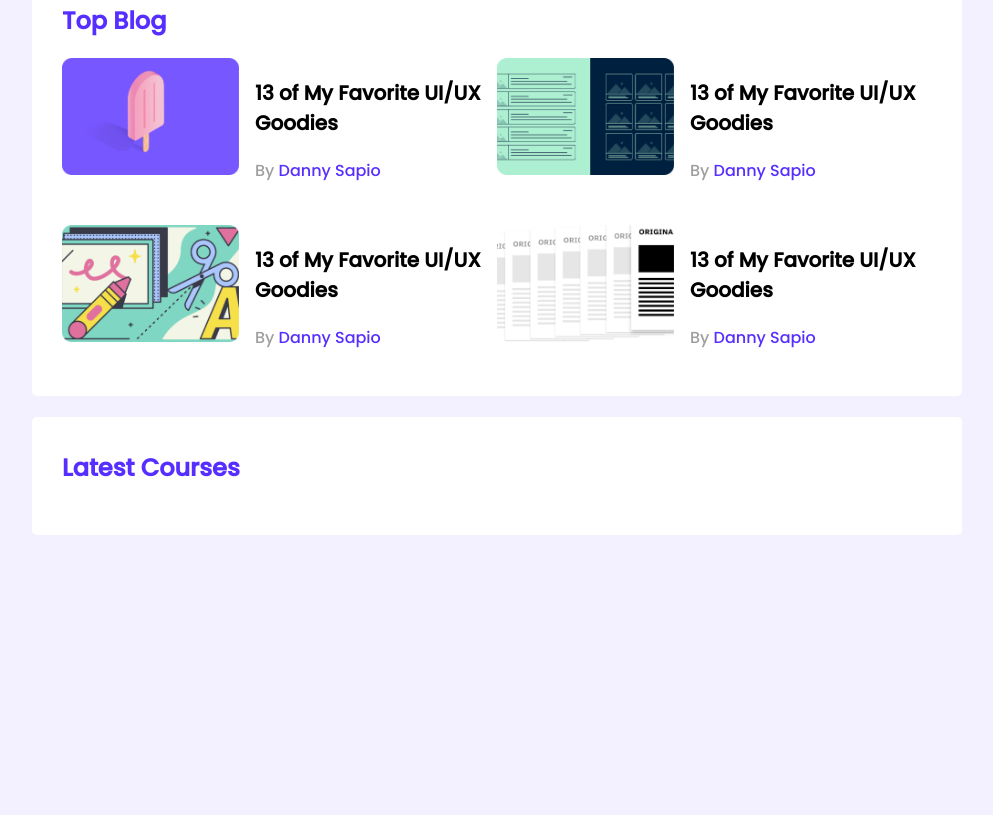
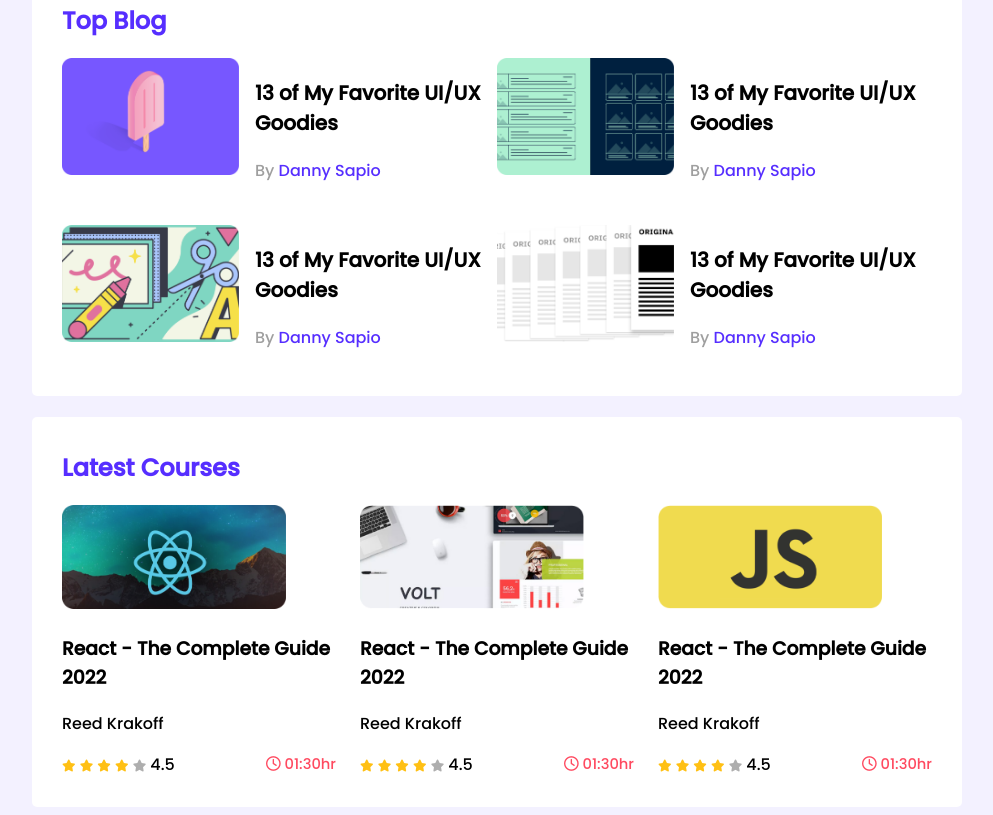
Before and after one commit to opuzayed/leader-board-css3, a plain HTML site: page index.html in a window 1280 px wide. Shown: the part 329-1144 px from the top of the page, without its empty margins (143-1136 px from the left). Before the commit the page ends 872 px from the top, so only its background shows below. Drawn offline with Linux system fonts and the light colour scheme.

Commit message:
changes lot of thing in html and css file

```diff
--- a/index.html
+++ b/index.html
@@ -5,6 +5,8 @@
     <meta http-equiv="X-UA-Compatible" content="IE=edge" />
     <meta name="viewport" content="width=device-width, initial-scale=1.0" />
     <title>Leader-Board</title>
+    <!-- font-awesome -->
+    <script src="https://kit.fontawesome.com/4f9e708144.js" crossorigin="anonymous"></script>
     <!-- stylesheet -->
     <link rel="stylesheet" href="/styles/style.css" />
   </head>
@@ -90,6 +92,77 @@
       <!-- Latest Courses -->
       <section class="container">
         <h2 class="section-title">Latest Courses</h2>
+        <div class="courses">
+          <div class="course">
+            <div class="course-banner">
+              <img src="/images/courses/course-1.png" alt="">
+            </div>
+            <div class="course-detail">
+              <h3 class="course-title">React - The Complete Guide 2022</h3>
+              <p class="course-author">Reed Krakoff</p>
+              <div class="course-info">
+                <div>
+                  <i class="fa-solid fa-star filled"></i>
+                  <i class="fa-solid fa-star filled"></i>
+                  <i class="fa-solid fa-star filled"></i>
+                  <i class="fa-solid fa-star filled"></i>
+                  <i class="fa-solid fa-star empty"></i>
+                  <span>4.5</span>
+                </div>
+                <div class="course-duration">
+                  <i class="fa-regular fa-clock"></i>
+                  01:30hr
+                </div>
+              </div>
+            </div>
+          </div>
+          <div class="course">
+            <div class="course-banner">
+              <img src="/images/courses/course-2.png" alt="">
+            </div>
+            <div class="course-detail">
+              <h3 class="course-title">React - The Complete Guide 2022</h3>
+              <p class="course-author">Reed Krakoff</p>
+              <div class="course-info">
+                <div>
+                  <i class="fa-solid fa-star filled"></i>
+                  <i class="fa-solid fa-star filled"></i>
+                  <i class="fa-solid fa-star filled"></i>
+                  <i class="fa-solid fa-star filled"></i>
+                  <i class="fa-solid fa-star empty"></i>
+                  <span>4.5</span>
+                </div>
+                <div class="course-duration">
+                  <i class="fa-regular fa-clock"></i>
+                  01:30hr
+                </div>
+              </div>
+            </div>
+          </div>
+          <div class="course">
+            <div class="course-banner">
+              <img src="/images/courses/course-3.png" alt="">
+            </div>
+            <div class="course-detail">
+              <h3 class="course-title">React - The Complete Guide 2022</h3>
+              <p class="course-author">Reed Krakoff</p>
+              <div class="course-info">
+                <div>
+                  <i class="fa-solid fa-star filled"></i>
+                  <i class="fa-solid fa-star filled"></i>
+                  <i class="fa-solid fa-star filled"></i>
+                  <i class="fa-solid fa-star filled"></i>
+                  <i class="fa-solid fa-star empty"></i>
+                  <span>4.5</span>
+                </div>
+                <div class="course-duration">
+                  <i class="fa-regular fa-clock"></i>
+                  01:30hr
+                </div>
+              </div>
+            </div>
+          </div>
+        </div>
       </section>
     </main>
   </body>
--- a/styles/style.css
+++ b/styles/style.css
@@ -15,8 +15,8 @@ main {
   background-color: #ffffff;
   width: 870px;
   padding: 30px;
-  border-radius: 5px; /*full container er upor radiouys apply korsi */
-  margin-top: 21px;  /*uporer section and nicher section er shathe gap dewar jonno its uses*/
+  border-radius: 5px; /*full container er upor radious apply korsi */
+  margin-top: 21px; /*uporer section and nicher section er shathe gap dewar jonno its uses*/
 }
 hr {
   border: 1px solid #d1d1d1;
@@ -80,3 +80,37 @@ top-blog-styles
   font-size: 16px;
   text-decoration: none;
 }
+
+/*-------------------------
+      Courses Style
+ -------------------------*/
+.courses {
+  display: grid; /*courses er bitore ja ase sob 1 row te chole jabe 3ta course ei jagula age column akare chilo */
+  grid-template-columns: repeat(3, 1fr); /*3-column number 1fr-space equal hobe protekta */
+  grid-column-gap: 24px; /*3ta course er column er moddhe gap 24px */
+}
+.course .course-banner img {
+  width: 224px; /*course er image er height width */
+  height: 104px;
+}
+.course-info {
+  display: flex; /*star rating and clock ke 1e line e niye aschi */
+  align-items: center; /*star rating and clock 1e line e 1 shathe thakbe */
+  justify-content: space-between; /*star rating 1 shathe thakbe but clock er age onek space chole ashbe */
+}
+.fa-star {
+  font-size: 12px; /*every star er font-size set korlam */
+}
+.fa-star.filled {
+  /*1ei class-name er bitore ekadikh class thakle space divo na*/
+  color: #ffc014; /*star gular color dilam */
+}
+.fa-star.empty {
+  /*1ei class-name er bitore ekadikh class thakle space divo na*/
+  color: #aeaeae; /*star last er tar  color dilam */
+}
+.course-duration {
+  color: #ff4a60;
+  border-radius: 5px;
+  font-size: 14.6913px;
+}
```
